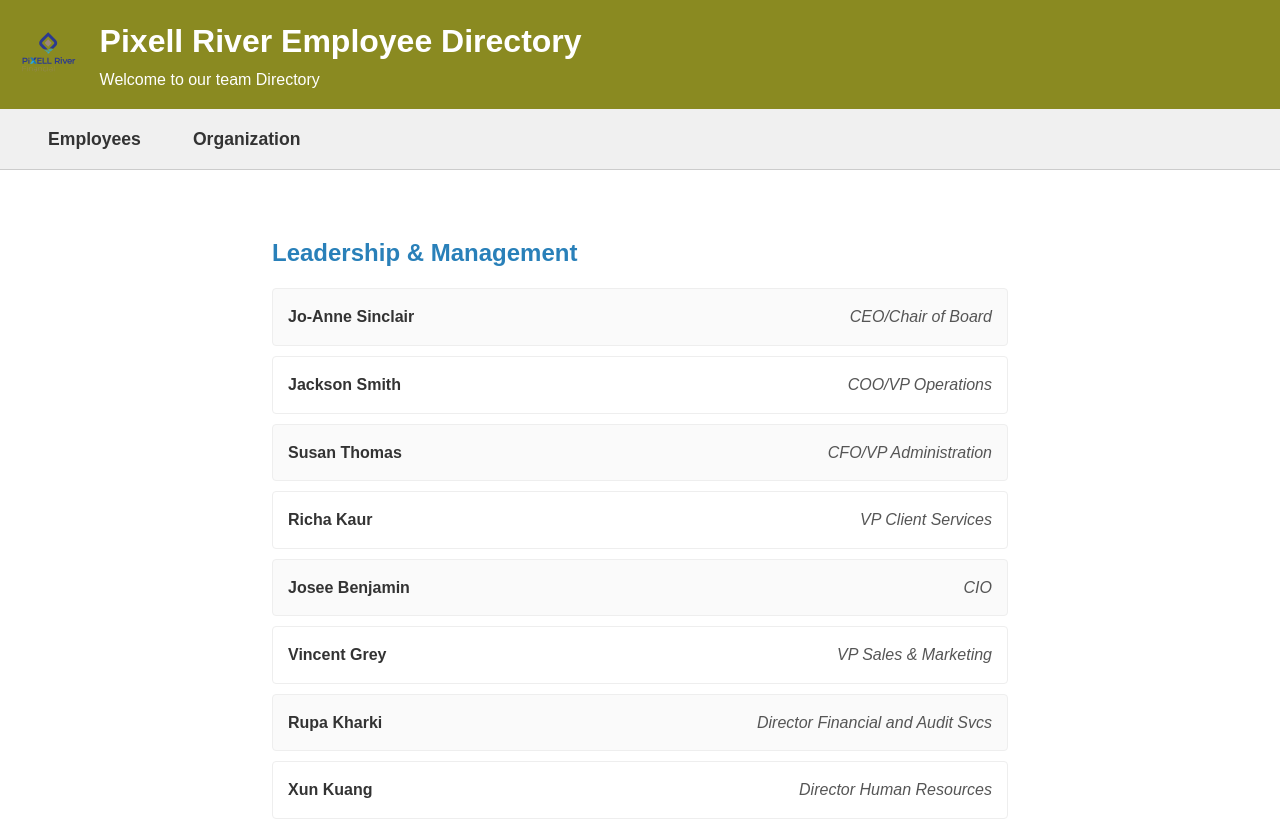
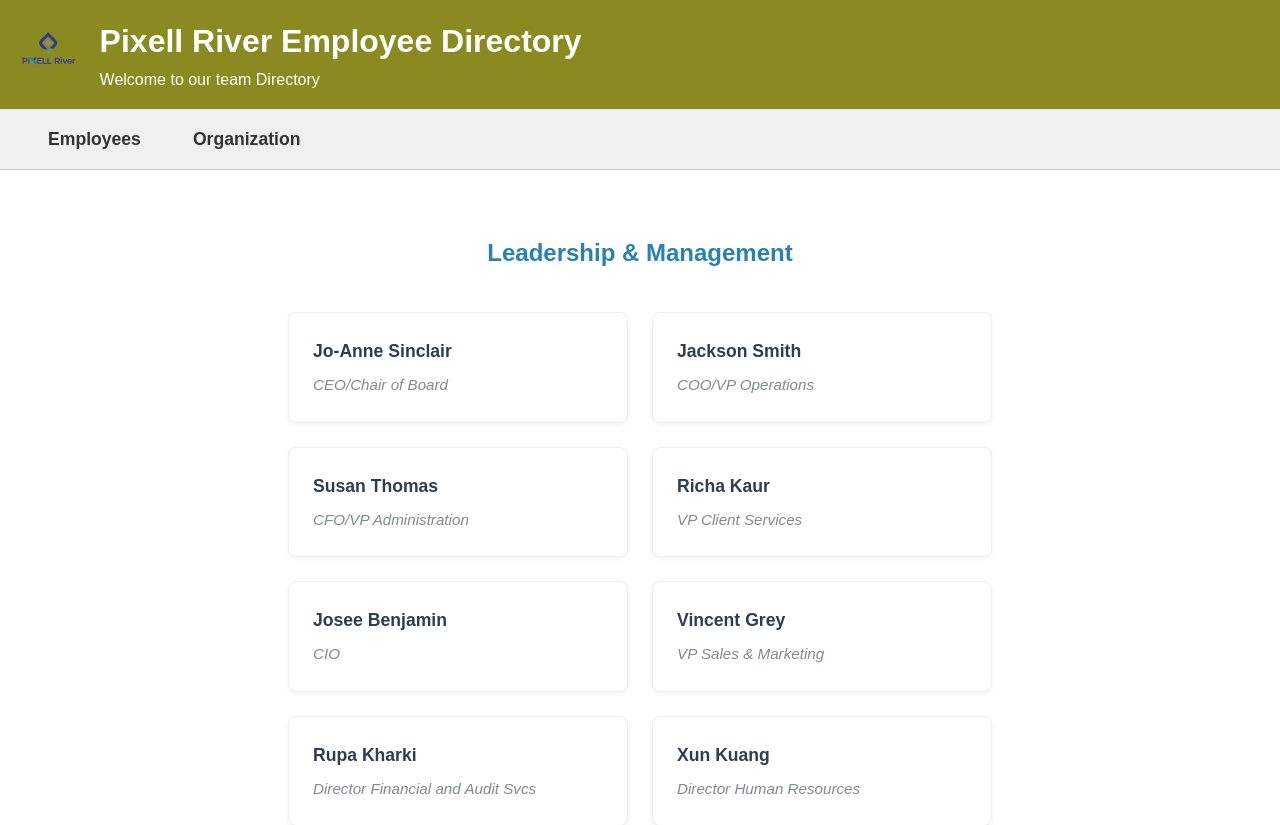
Before and after one commit to JusArthur/full-stack-lab-1, a React (Vite) app: page /organization in a window 1280 px wide. Shown: the top 825 px of the page. Built offline with nearby package versions, Linux system fonts and the light colour scheme.

Commit message:
feat: enhance OrganizationPage with role management and AddRoleForm integration

```diff
--- a/src/pages/OrganizationPage.tsx
+++ b/src/pages/OrganizationPage.tsx
@@ -1,28 +1,30 @@
+import { useState } from 'react';
 import { Page } from '../components/layout/Page';
-import { organizationData } from '../data/organizationData';
+import AddRoleForm from '../components/Organization/AddRoleForm';
+import { organizationService } from '../services/OrganizationService';
+import type { Role } from '../types/types';
 
 const OrganizationPage = () => {
+    const [roles, setRoles] = useState<Role[]>(organizationService.getRoles());
+
+    const refreshRoles = () => {
+        setRoles(organizationService.getRoles());
+    };
+
     return (
         <Page>
-            <h2 style={{ color: '#2980b9', marginBottom: '1rem' }}>Leadership & Management</h2>
-            <div className="organization-list" style={{ display: 'grid', gap: '10px' }}>
-                {organizationData.map((role, index) => (
-                    <div
-                        key={index}
-                        style={{
-                            display: 'flex',
-                            justifyContent: 'space-between',
-                            padding: '15px',
-                            border: '1px solid #eee',
-                            borderRadius: '4px',
-                            backgroundColor: index % 2 === 0 ? '#fafafa' : '#fff'
-                        }}
-                    >
-                        <span style={{ fontWeight: 'bold' }}>{role.firstName} {role.lastName}</span>
-                        <span style={{ color: '#555', fontStyle: 'italic' }}>{role.title}</span>
+            <h2 className="organization-title">Leadership & Management</h2>
+
+            <div className="organization-grid">
+                {roles.map((role, index) => (
+                    <div className="organization-card" key={index}>
+                        <div className="role-name">{role.firstName} {role.lastName}</div>
+                        <div className="role-title">{role.title}</div>
                     </div>
                 ))}
             </div>
+
+            <AddRoleForm onRoleAdded={refreshRoles} />
         </Page>
     );
 };
--- a/src/repositories/OrganizationRepository.ts
+++ b/src/repositories/OrganizationRepository.ts
@@ -4,6 +4,7 @@ import { organizationData } from '../data/organizationData';
 class OrganizationRepository {
   private roles: Role[];
 
+  // In a real application, this would interface with a database or API. For this example, we'll use in-memory data.
   constructor() {
     this.roles = [...organizationData];
   }
--- a/src/services/OrganizationService.ts
+++ b/src/services/OrganizationService.ts
@@ -3,6 +3,7 @@ import { organizationRepo } from '../repositories/OrganizationRepository';
 
 export const organizationService = {
   addRole: (role: Role): { success: boolean; message?: string } => {
+    // Add validation logic for role data
     if (role.firstName.trim().length < 3) {
       return { success: false, message: 'First Name must be at least 3 characters long.' };
     }
```
